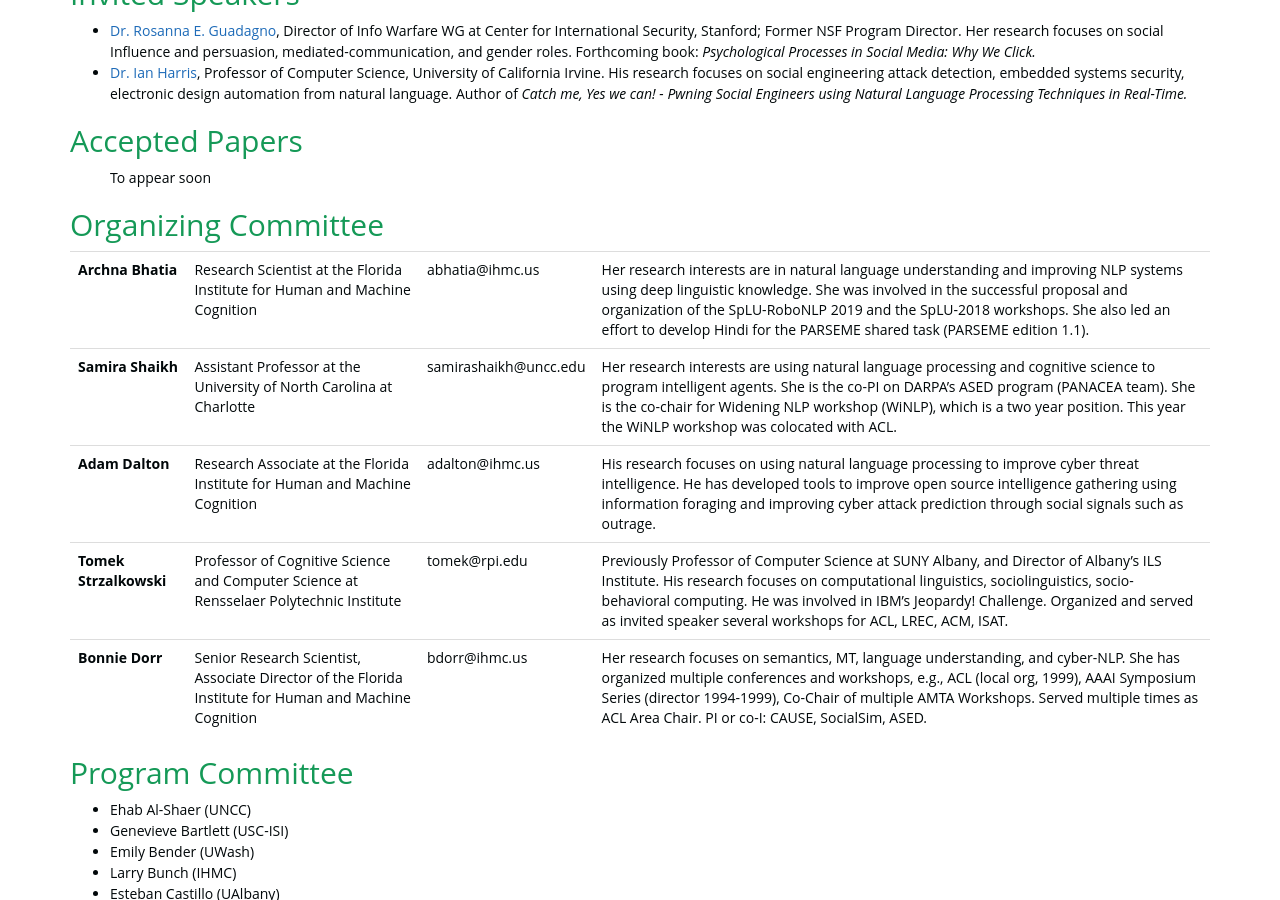
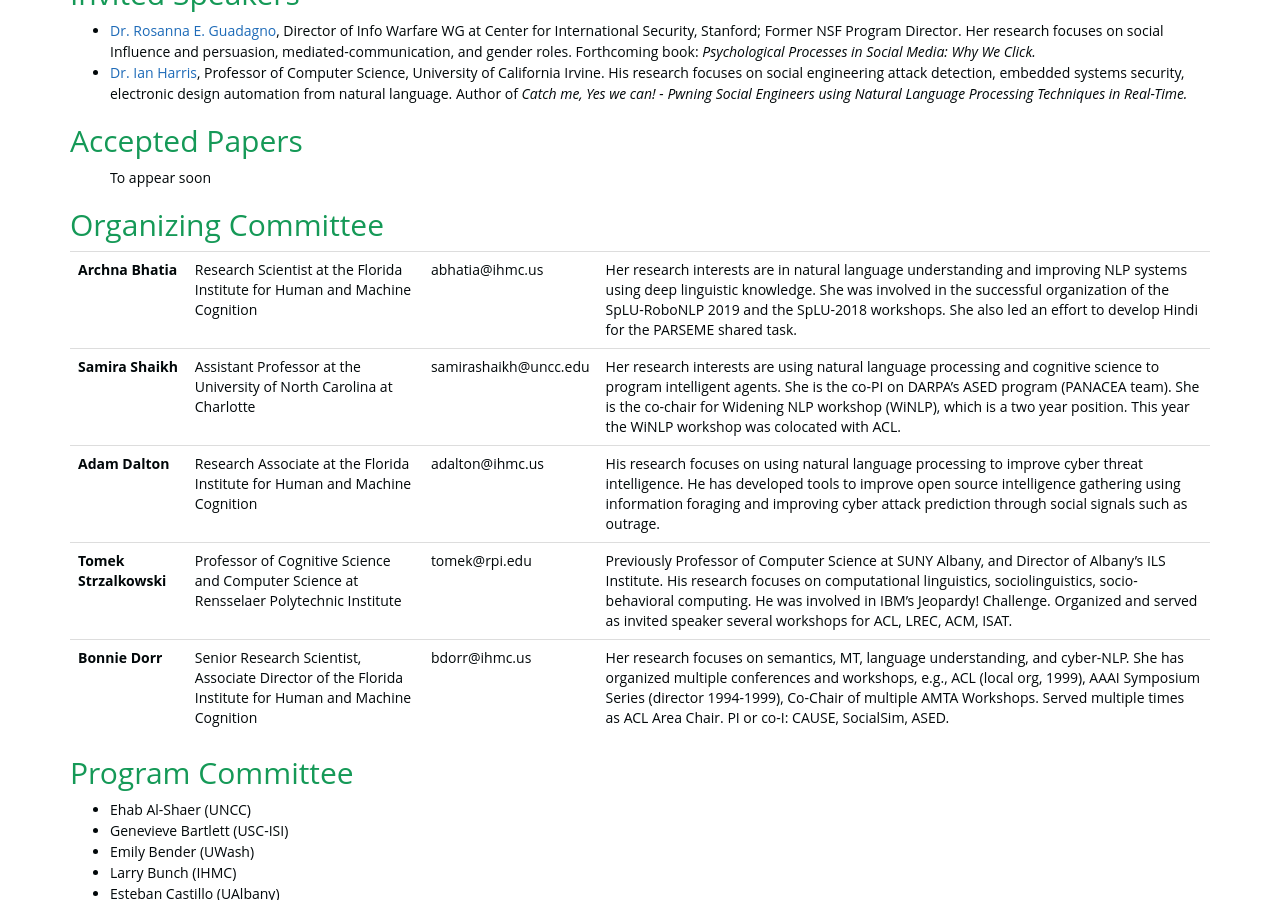
Before and after one commit to social-threats/social-threats.github.io, a Jekyll site: the page built from index.html, in a window 1280 px wide and 900 px high, scrolled down 1500 px. Built offline with Jekyll 4.4.1, drawn with Linux system fonts in a browser that asks for light colours; nearby versions of some CDN libraries.

Commit message:
Update organizers.html

```diff
--- a/_includes/_STOC_2020/organizers.html
+++ b/_includes/_STOC_2020/organizers.html
@@ -10,9 +10,8 @@
         <td>Research Scientist at the Florida Institute for Human and Machine Cognition</td>
         <td>abhatia@ihmc.us</td>
         <td>Her research interests are in natural language understanding and improving NLP systems using deep
-            linguistic knowledge. She was involved in the successful proposal and organization of the SpLU-RoboNLP 2019
-            and the SpLU-2018 workshops. She also led an effort to develop Hindi for the PARSEME shared task (PARSEME edition
-            1.1).
+            linguistic knowledge. She was involved in the successful organization of the SpLU-RoboNLP 2019
+            and the SpLU-2018 workshops. She also led an effort to develop Hindi for the PARSEME shared task.
         </td>
     </tr>
     <tr>
```
